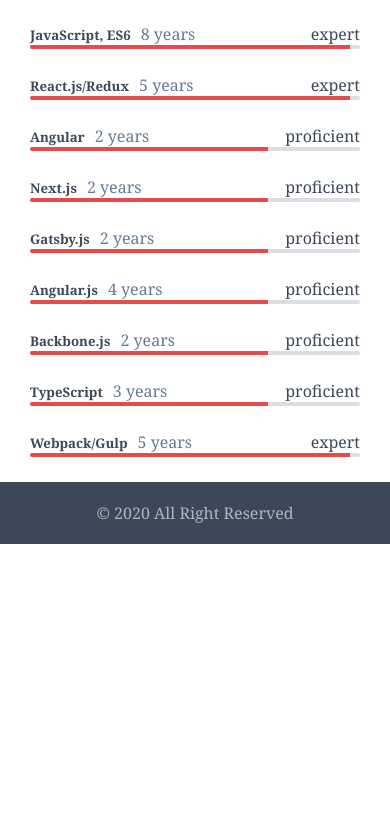
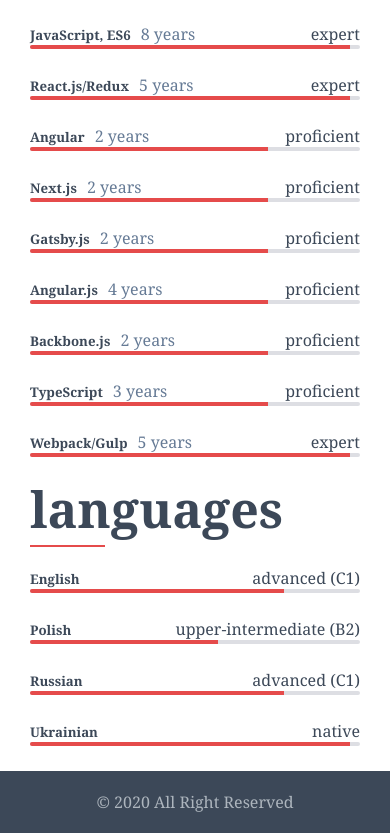
Before and after one commit to matiishyn/matiishyn, a Gatsby site: page /resume in a window 390 px wide. Shown: the part 2547-3380 px from the top of the page. Before the commit the page ends 3091 px from the top, so only its background shows below. Built offline with nearby package versions, Linux system fonts and the light colour scheme; Gatsby itself is replaced by a stand-in of ours; what typography-theme-fairy-gates would draw is missing.

Commit message:
skills responsive

```diff
--- a/src/components/skills/data.js
+++ b/src/components/skills/data.js
@@ -1,15 +1,15 @@
-const level = {
+const skillLevel = {
   novice: 1,
   competent: 2,
   proficient: 3,
   expert: 4,
 }
 
-export const levelLabel = {
-  [level.novice]: "novice",
-  [level.competent]: "competent",
-  [level.proficient]: "proficient",
-  [level.expert]: "expert",
+export const skillLevelLabel = {
+  [skillLevel.novice]: "novice",
+  [skillLevel.competent]: "competent",
+  [skillLevel.proficient]: "proficient",
+  [skillLevel.expert]: "expert",
 }
 
 export const skills = [
@@ -18,62 +18,62 @@
     groupSkills: [
       {
         title: "HTML/CSS",
-        level: level.expert,
+        level: skillLevel.expert,
         experience: 8,
       },
       {
         title: "SASS/SCSS, LESS",
-        level: level.expert,
+        level: skillLevel.expert,
         experience: 6,
       },
       {
         title: "Bootstrap",
-        level: level.expert,
+        level: skillLevel.expert,
         experience: 7,
       },
       {
         title: "JavaScript, ES6",
-        level: level.expert,
+        level: skillLevel.expert,
         experience: 8,
       },
       {
         title: "React.js/Redux",
-        level: level.expert,
+        level: skillLevel.expert,
         experience: 5,
       },
       {
         title: "Angular",
-        level: level.proficient,
+        level: skillLevel.proficient,
         experience: 2,
       },
       {
         title: "Next.js",
-        level: level.proficient,
+        level: skillLevel.proficient,
         experience: 2,
       },
       {
         title: "Gatsby.js",
-        level: level.proficient,
+        level: skillLevel.proficient,
         experience: 2,
       },
       {
         title: "Angular.js",
-        level: level.proficient,
+        level: skillLevel.proficient,
         experience: 4,
       },
       {
         title: "Backbone.js",
-        level: level.proficient,
+        level: skillLevel.proficient,
         experience: 2,
       },
       {
         title: "TypeScript",
-        level: level.proficient,
+        level: skillLevel.proficient,
         experience: 3,
       },
       {
         title: "Webpack/Gulp",
-        level: level.expert,
+        level: skillLevel.expert,
         experience: 5,
       },
     ],
@@ -83,52 +83,52 @@
     groupSkills: [
       {
         title: "Node.js",
-        level: level.proficient,
+        level: skillLevel.proficient,
         experience: 4,
       },
       {
         title: "Express.js",
-        level: level.proficient,
+        level: skillLevel.proficient,
         experience: 4,
       },
       {
         title: "Firebase DataBase",
-        level: level.proficient,
+        level: skillLevel.proficient,
         experience: 3,
       },
       {
         title: "Firebase Functions",
-        level: level.proficient,
+        level: skillLevel.proficient,
         experience: 3,
       },
       {
         title: "SSR Next.js",
-        level: level.proficient,
+        level: skillLevel.proficient,
         experience: 2,
       },
       {
         title: "SSR Gatsby.js",
-        level: level.proficient,
+        level: skillLevel.proficient,
         experience: 2,
       },
       {
         title: "SQL",
-        level: level.competent,
+        level: skillLevel.competent,
         experience: 2,
       },
       {
         title: "MongoDB",
-        level: level.competent,
+        level: skillLevel.competent,
         experience: 2,
       },
       {
         title: "AWS Infrastructure",
-        level: level.competent,
+        level: skillLevel.competent,
         experience: 1,
       },
       {
         title: "AWS Lambda",
-        level: level.novice,
+        level: skillLevel.novice,
         experience: 1,
       },
     ],
@@ -138,19 +138,59 @@
     groupSkills: [
       {
         title: "Team Lead",
-        level: level.proficient,
+        level: skillLevel.proficient,
         experience: 4,
       },
       {
         title: "Agile scrum",
-        level: level.proficient,
+        level: skillLevel.proficient,
         experience: 7,
       },
       {
         title: "Competence Manager",
-        level: level.proficient,
+        level: skillLevel.proficient,
         experience: 1,
       },
     ],
   },
 ]
+
+//
+// LANGUAGES
+//
+
+const langLevel = {
+  elementary: 1,
+  intermediate: 2,
+  upperIntermediate: 3,
+  advanced: 4,
+  native: 5,
+}
+
+
+export const langLevelLabel = {
+  [langLevel.elementary]: "elementary (A1)",
+  [langLevel.intermediate]: "intermediate (B1)",
+  [langLevel.upperIntermediate]: "upper-intermediate (B2)",
+  [langLevel.advanced]: "advanced (C1)",
+  [langLevel.native]: "native",
+}
+
+export const languages = [
+  {
+    title: "English",
+    level: langLevel.advanced,
+  },
+  {
+    title: "Polish",
+    level: langLevel.upperIntermediate,
+  },
+  {
+    title: "Russian",
+    level: langLevel.advanced,
+  },
+  {
+    title: "Ukrainian",
+    level: langLevel.native,
+  },
+]
--- a/src/components/skills/skill.jsx
+++ b/src/components/skills/skill.jsx
@@ -1,24 +1,22 @@
 import React from "react"
 import "./skill.styles.scss"
-import { levelLabel } from "./data"
 
-const MAX_LEVEL = 4
-
-export const Skill = ({ title, level, experience }) => (
+export const Skill = ({ title, level, experience, maxLevel, levelLabel }) => (
   <div className="skill">
     <h5 className="skill-title">{title}</h5>
-    <span className="skill-experience">
-      {experience} {experience > 1 ? "years" : "year"}
-    </span>
+    {experience && (
+      <span className="skill-experience">
+        {experience} {experience > 1 ? "years" : "year"}
+      </span>
+    )}
 
     <span className="skill-level-label">{levelLabel[level]}</span>
 
     <div className="skill-bar">
       <div
         className="skill-bar-level"
-        style={{ width: `${(level * 100) / MAX_LEVEL - 3}%` }}
+        style={{ width: `${(level * 100) / maxLevel - 3}%` }}
       />
-      {/*{level}*/}
     </div>
   </div>
 )
--- a/src/components/skills/skills.jsx
+++ b/src/components/skills/skills.jsx
@@ -1,15 +1,19 @@
-import React, { useState } from "react"
+import React from "react"
 import "./styles.scss"
-import { skills } from "./data"
+import { skills, languages, skillLevelLabel, langLevelLabel } from "./data"
 import { Tab, TabList, TabPanel, Tabs } from "react-tabs"
 import "react-tabs/style/react-tabs.css"
 import { Skill } from "./skill"
 
+// skills
 const skillsTitles = skills.map(el => el.groupTitle)
 const skillsGroups = skills.map(el => el.groupSkills)
+const maxSkillLevel = Object.values(skillLevelLabel).length
+
+// languages
+const maxLangLevel = Object.values(langLevelLabel).length
 
 export const Skills = () => {
-  const [blockVisible, setBlockVisible] = useState(1)
   return (
     <div className="skills-component">
       <h1 className="section-header">my skills</h1>
@@ -29,11 +33,24 @@
                 title={skill.title}
                 experience={skill.experience}
                 level={skill.level}
+                maxLevel={maxSkillLevel}
+                levelLabel={skillLevelLabel}
               />
             ))}
           </TabPanel>
         ))}
       </Tabs>
+
+      <h1 className="section-header">languages</h1>
+      {languages.map(lang => (
+        <Skill
+          key={lang.title}
+          title={lang.title}
+          level={lang.level}
+          maxLevel={maxLangLevel}
+          levelLabel={langLevelLabel}
+        />
+      ))}
     </div>
   )
 }
```
